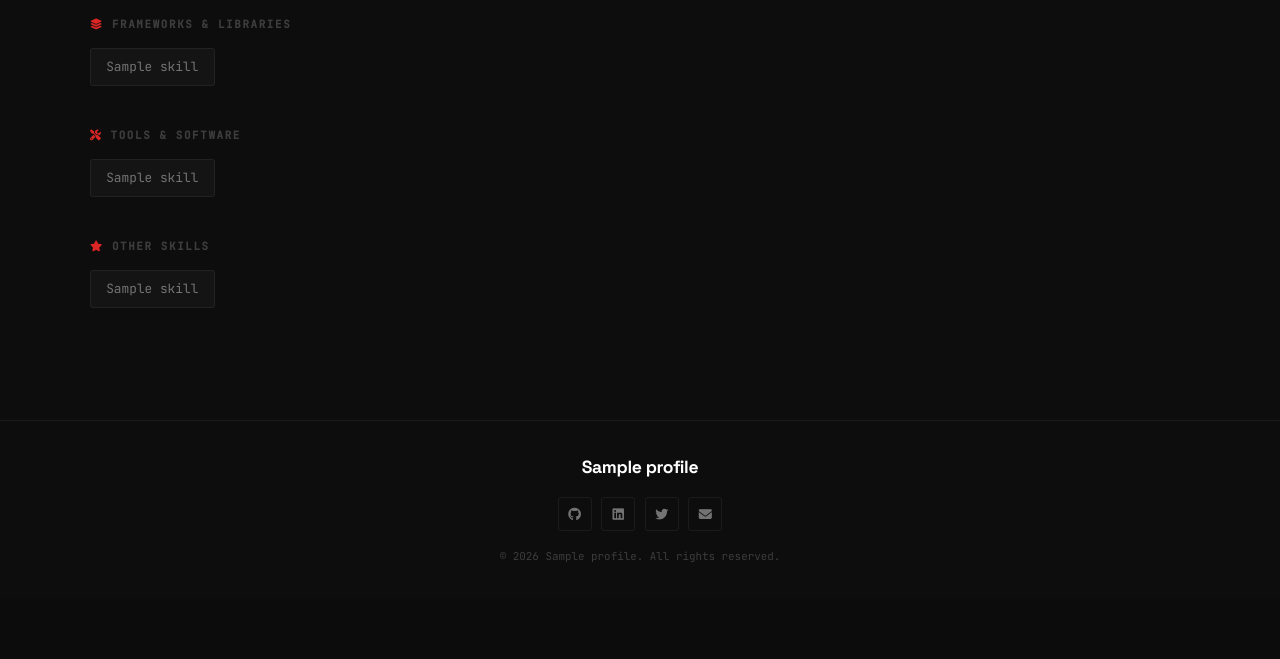
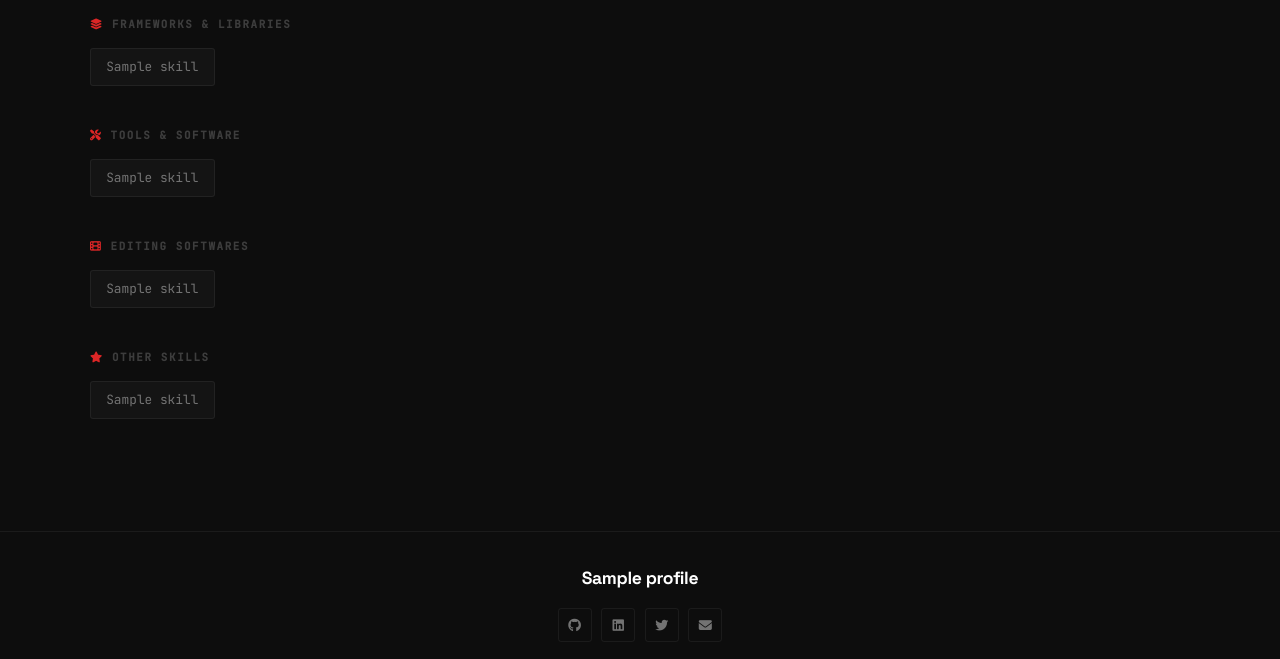
Before and after one commit to faisalvelos19-tech/portfoliobyfaisal, a Django app: template portfolio/templates/portfolio/skills.html in a window 1280 px wide. Shown: the part 414-1073 px from the top of the page. Before the commit the page ends 976 px from the top, so only its background shows below. Run offline with Django 3.2, Linux system fonts and the light colour scheme; the template is opened without the code that fills it: most values are stand-ins (such as "Sample title", 1, 10 or a date in 2020).

Commit message:
add editing softwares to skills page

```diff
--- a/portfolio/templates/portfolio/skills.html
+++ b/portfolio/templates/portfolio/skills.html
@@ -46,6 +46,17 @@
         </div>
         {% endif %}
 
+        {% if editing %}
+        <div class="skills-group">
+            <h2 class="skills-group-title"><span class="skills-icon"><i class="fas fa-film"></i></span> Editing Softwares</h2>
+            <div class="skills-grid">
+                {% for skill in editing %}
+                <div class="skill-chip animate-card" style="--card-delay:{{ forloop.counter }}00ms">{{ skill.name }}</div>
+                {% endfor %}
+            </div>
+        </div>
+        {% endif %}
+
         {% if others %}
         <div class="skills-group">
             <h2 class="skills-group-title"><span class="skills-icon"><i class="fas fa-star"></i></span> Other Skills</h2>
@@ -57,7 +68,7 @@
         </div>
         {% endif %}
 
-        {% if not languages and not frameworks and not tools and not others %}
+        {% if not languages and not frameworks and not tools and not editing and not others %}
         <div class="empty-state">
             <i class="fas fa-tools"></i>
             <p>No skills added yet. Add them via the admin panel.</p>
--- a/portfolio/views.py
+++ b/portfolio/views.py
@@ -29,12 +29,14 @@ def skills(request):
     languages = Skill.objects.filter(category='language')
     frameworks = Skill.objects.filter(category='framework')
     tools = Skill.objects.filter(category='tool')
+    editing = Skill.objects.filter(category='editing')
     others = Skill.objects.filter(category='other')
     context = {
         'profile': profile,
         'languages': languages,
         'frameworks': frameworks,
         'tools': tools,
+        'editing': editing,
         'others': others,
         'active': 'skills',
     }
```
